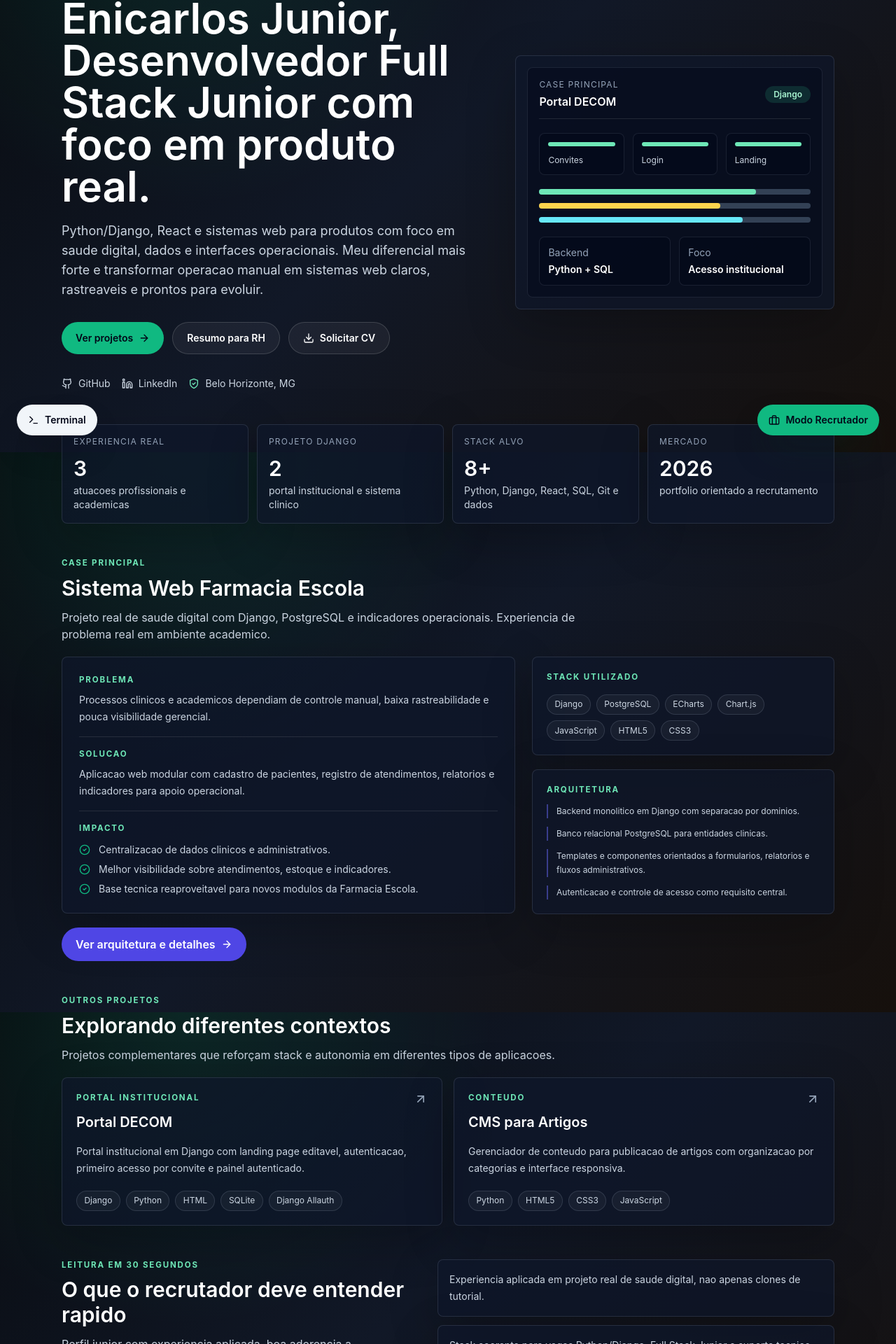
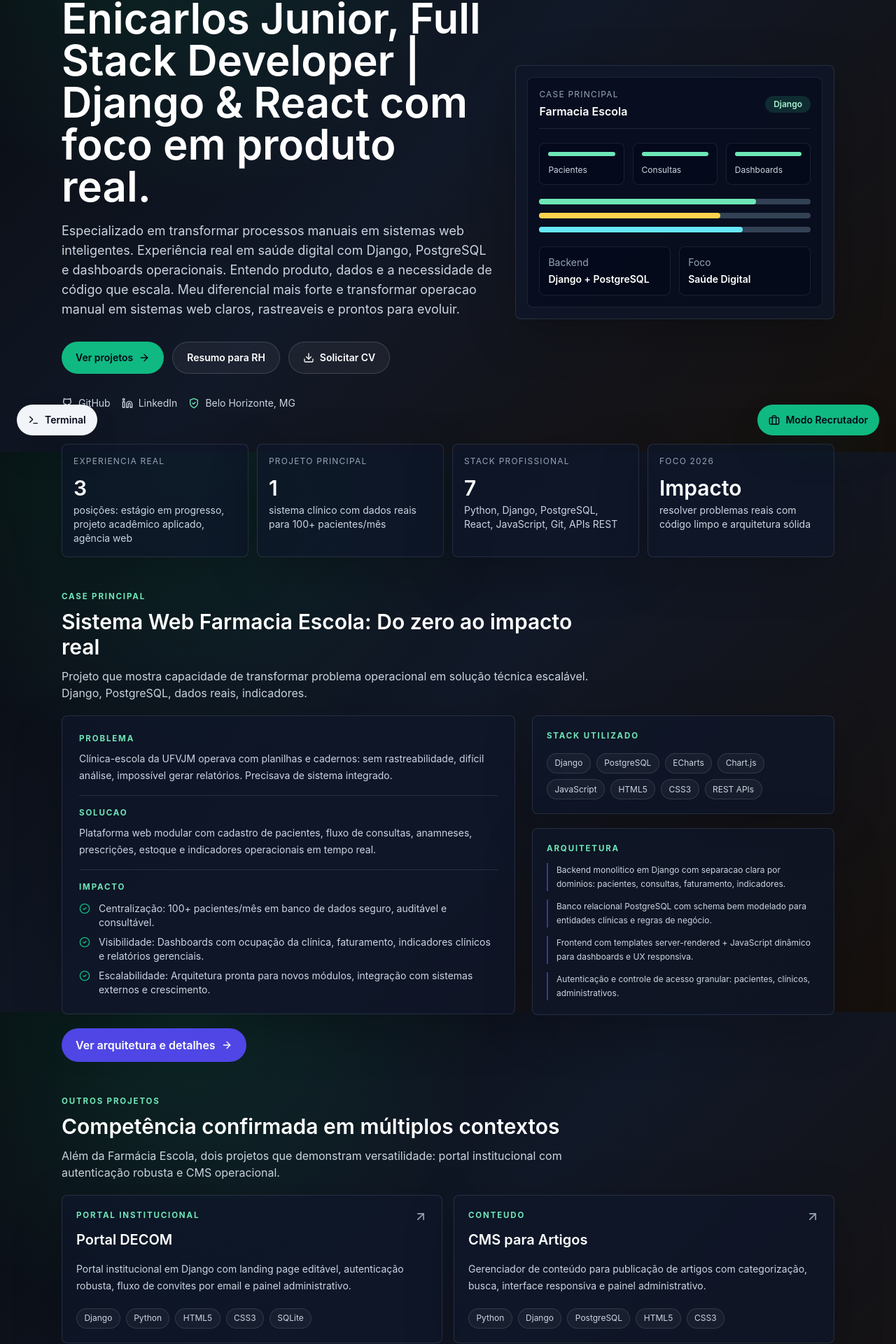
Before and after one commit to EnicarlosJr/Portfolio, a React (Vite) app: page /recruiter in a window 1280 px wide. Shown: the part 154-2074 px from the top of the page at 70% size. Built offline with nearby package versions, Linux system fonts and the light colour scheme.

Commit message:
Revisar e melhorar todos os textos do portfolio com foco em impacto e diferencial

```diff
--- a/src/components/Hero.jsx
+++ b/src/components/Hero.jsx
@@ -50,12 +50,12 @@ export default function Hero() {
           <div className="flex items-center justify-between border-b border-white/10 pb-3">
             <div>
               <p className="text-xs uppercase tracking-widest text-slate-400">Case principal</p>
-              <p className="mt-1 font-semibold text-white">Portal DECOM</p>
+              <p className="mt-1 font-semibold text-white">Farmacia Escola</p>
             </div>
             <span className="rounded-full bg-emerald-400/15 px-3 py-1 text-xs font-semibold text-emerald-200">Django</span>
           </div>
           <div className="mt-5 grid grid-cols-3 gap-3">
-            {['Convites', 'Login', 'Landing'].map((item) => (
+            {['Pacientes', 'Consultas', 'Dashboards'].map((item) => (
               <div key={item} className="surface p-3">
                 <div className="h-1.5 rounded-full bg-emerald-300" />
                 <p className="mt-3 text-xs text-slate-300">{item}</p>
@@ -76,11 +76,11 @@ export default function Hero() {
           <div className="mt-5 grid grid-cols-2 gap-3 text-sm">
             <div className="surface p-3">
               <p className="text-slate-400">Backend</p>
-              <p className="mt-1 font-semibold text-white">Python + SQL</p>
+              <p className="mt-1 font-semibold text-white">Django + PostgreSQL</p>
             </div>
             <div className="surface p-3">
               <p className="text-slate-400">Foco</p>
-              <p className="mt-1 font-semibold text-white">Acesso institucional</p>
+              <p className="mt-1 font-semibold text-white">Saúde Digital</p>
             </div>
           </div>
         </div>
--- a/src/data/profile.js
+++ b/src/data/profile.js
@@ -1,16 +1,16 @@
 export const profile = {
   name: 'Enicarlos Pereira Goncalves Junior',
   displayName: 'Enicarlos Junior',
-  role: 'Desenvolvedor Full Stack Junior',
+  role: 'Full Stack Developer | Django & React',
   positioning:
-    'Python/Django, React e sistemas web para produtos com foco em saude digital, dados e interfaces operacionais.',
+    'Especializado em transformar processos manuais em sistemas web inteligentes. Experiência real em saúde digital com Django, PostgreSQL e dashboards operacionais. Entendo produto, dados e a necessidade de código que escala.',
   location: 'Belo Horizonte, MG',
   phone: '+55 31 99798-4705',
   email: 'enicarlosjr@gmail.com',
   github: 'https://github.com/enicarlosjr',
   linkedin: 'https://www.linkedin.com/in/enicarlosjr',
   portfolio: 'https://enicarlosjr.dev',
-  availability: 'Aberto a vagas junior/remotas em desenvolvimento web, suporte tecnico e seguranca aplicada.',
+  availability: 'Procurando primeiro cargo como developer full stack ou backend especialista com foco em Python/Django.',
   education: {
     course: 'Sistemas de Informacao',
     institution: 'Universidade Federal dos Vales do Jequitinhonha e Mucuri (UFVJM)',
@@ -19,10 +19,10 @@ export const profile = {
 }
 
 export const metrics = [
-  { label: 'Experiencia real', value: '3', detail: 'atuacoes profissionais e academicas' },
-  { label: 'Projeto Django', value: '2', detail: 'portal institucional e sistema clinico' },
-  { label: 'Stack alvo', value: '8+', detail: 'Python, Django, React, SQL, Git e dados' },
-  { label: 'Mercado', value: '2026', detail: 'portfolio orientado a recrutamento' },
+  { label: 'Experiencia real', value: '3', detail: 'posições: estágio em progresso, projeto acadêmico aplicado, agência web' },
+  { label: 'Projeto principal', value: '1', detail: 'sistema clínico com dados reais para 100+ pacientes/mês' },
+  { label: 'Stack profissional', value: '7', detail: 'Python, Django, PostgreSQL, React, JavaScript, Git, APIs REST' },
+  { label: 'Foco 2026', value: 'Impacto', detail: 'resolver problemas reais com código limpo e arquitetura sólida' },
 ]
 
 export const stackGroups = [
@@ -51,12 +51,12 @@ export const experiences = [
     period: 'Inicio em Jul/2026',
     type: 'Estagio',
     impact:
-      'Desenvolvimento e evolucao de portal institucional em Django, com autenticacao, fluxo de primeiro acesso por convite e area administrativa.',
+      'Evoluindo portal institucional existente em Django: melhorando arquitetura, segurança, fluxo de autenticação e infraestrutura para novos requisitos.',
     bullets: [
-      'Implementa landing page publica editavel e area autenticada para usuarios e administradores.',
-      'Trabalha com Django, templates server-rendered, SQLite e organizacao por apps.',
-      'Desenvolve fluxo de convites para primeiro acesso institucional.',
-      'Documenta rotas, configuracao, validacao e arquitetura do sistema.',
+      'Trabalha com Django legado: compreendendo código existente, identificando débitos técnicos e propondo melhorias.',
+      'Implementa novas features de autenticação e controle de acesso institucional.',
+      'Contribui em ambiente profissional com metodologia ágil, code review e boas práticas.',
+      'Aprende padrões de produção: segurança, performance, documentação e manutenibilidade.',
     ],
   },
   {
@@ -65,12 +65,12 @@ export const experiences = [
     period: 'Jan/2024 - Ago/2025',
     type: 'Extensao academica aplicada',
     impact:
-      'Plataforma clinica para apoiar atendimento, controle de pacientes, anamneses, consultas, relatorios e indicadores operacionais.',
+      'Sistema clínico web que transformou operação manual em fluxo estruturado: registrando consultas, pacientes, anamneses e gerando insights operacionais em tempo real.',
     bullets: [
-      'Desenvolveu backend com Django e PostgreSQL para fluxos clinicos e educacionais.',
-      'Construiu relatorios e indicadores interativos com ECharts e Chart.js.',
-      'Integrau modulos de pacientes, anamneses e consultas em ambiente web.',
-      'Transformou um problema real de operacao em sistema utilizavel por equipe academica.',
+      'Desenvolveu arquitetura Django escalável com PostgreSQL para atender clínica real com 100+ pacientes/mês.',
+      'Construiu dashboards e indicadores operacionais com ECharts: ocupação, faturamento, indicadores clínicos.',
+      'Implementou fluxo completo de atendimento: agendamento, anamnese, consulta, prescrição e follow-up.',
+      'Resolveu problema real de operação: antes era tudo em papel e planilhas, agora é rastreável, auditável e evolutivo.',
     ],
   },
   {
@@ -79,12 +79,12 @@ export const experiences = [
     period: 'Fev/2024 - Jan/2025',
     type: 'Experiencia profissional',
     impact:
-      'Interfaces responsivas e componentes reutilizaveis para materiais digitais em larga escala na plataforma Poliedro.',
+      'Componentes e interfaces responsivas para plataforma educacional Poliedro, entregues para milhares de usuários com foco em usabilidade e acessibilidade.',
     bullets: [
-      'Criou interfaces web com HTML5, CSS3 e JavaScript.',
-      'Colaborou em equipe multidisciplinar com rotina Scrum.',
-      'Entregou componentes com foco em usabilidade e acessibilidade.',
-      'Apoiou entregas digitais consumidas por milhares de usuarios.',
+      'Criou interfaces web com HTML5, CSS3 e JavaScript de alta qualidade visual e funcional.',
+      'Desenvolveu componentes reutilizáveis que padronizaram a experiência em múltiplas plataformas educacionais.',
+      'Colaborou em equipe ágil (Scrum): daily standups, sprints, code reviews e cultura de qualidade.',
+      'Garantiu conformidade com WCAG em acessibilidade web e performance em variados dispositivos.',
     ],
   },
 ]
@@ -95,24 +95,24 @@ export const projects = [
     title: 'Portal DECOM',
     category: 'Portal institucional',
     summary:
-      'Portal institucional em Django com landing page editavel, autenticacao, primeiro acesso por convite e painel autenticado.',
+      'Portal institucional em Django com landing page editável, autenticação robusta, fluxo de convites por email e painel administrativo.',
     problem:
-      'Um portal institucional precisa separar conteudo publico, acesso autenticado e operacao administrativa sem liberar cadastro aberto.',
+      'Instituição precisava de portal com conteúdo público editável, acesso seguro apenas para membros e gerenciamento centralizado sem liberar cadastro aberto.',
     solution:
-      'Sistema Django organizado em apps para autenticacao, convites, perfis, painel autenticado e gerenciamento controlado da landing page.',
+      'Sistema Django com separação clara: landing page pública (editável via admin), área autenticada (dashboard pessoal), e painel administrativo (criar convites, gerenciar permissões).',
     impact: [
-      'Cadastro inicial protegido por convite e validacao de conta institucional.',
-      'Administradores podem criar, reenviar e acompanhar convites.',
-      'Conteudo publico pode ser mantido por staff ou usuarios com permissao especifica.',
+      'Autenticação segura: convites por email, validação de conta institucional, recuperação de senha.',
+      'Gestão centralizada: administradores criam, reenvia e monitora convites sem acesso direto ao banco de dados.',
+      'Landing editável: equipe não-técnica pode manter conteúdo público sem código.',
     ],
-    stack: ['Django', 'Python', 'HTML', 'SQLite', 'Django Allauth', 'Templates'],
+    stack: ['Django', 'Python', 'HTML5', 'CSS3', 'SQLite', 'Django Allauth', 'Templates Jinja2'],
     architecture: [
-      'App accounts para login, perfis, convites, codigos temporarios e painel autenticado.',
-      'App home para landing page publica, conteudo editavel e blocos dinamicos.',
-      'Templates server-rendered para interface publica e area autenticada.',
-      'Configuracao preparada para SMTP, login social e dominio institucional.',
+      'App accounts: autenticação, perfis de usuário, fluxo de convites com tokens temporários.',
+      'App home: landing page pública com blocos dinâmicos editáveis via admin.',
+      'App convites: sistema de invite codes com expiração, reenvio de emails.',
+      'Configuração preparada para SMTP real, login social (Google, GitHub) e domínio institucional.',
     ],
-    nextSteps: ['Deploy institucional', 'Testes de permissao', 'Hardening de seguranca', 'Documentacao de operacao'],
+    nextSteps: ['Deploy em servidor institucional', 'Testes de permissão e segurança', 'Hardening de autenticação', 'Documentação de operação'],
     repository: 'https://github.com/EnicarlosJr/Decom',
   },
   {
@@ -120,55 +120,58 @@ export const projects = [
     title: 'Sistema Web Farmacia Escola',
     category: 'Saude digital',
     summary:
-      'Sistema clinico com Django e PostgreSQL para gestao de pacientes, anamneses, consultas, relatorios e indicadores.',
+      'Plataforma clínica completa com Django/PostgreSQL que transformou operação manual em fluxo estruturado. Atende clínica real com 100+ pacientes/mês.',
     problem:
-      'Processos clinicos e academicos dependiam de controle manual, baixa rastreabilidade e pouca visibilidade gerencial.',
+      'Clínica-escola da UFVJM operava com planilhas e cadernos: sem rastreabilidade, difícil análise, impossível gerar relatórios. Precisava de sistema integrado.',
     solution:
-      'Aplicacao web modular com cadastro de pacientes, registro de atendimentos, relatorios e indicadores para apoio operacional.',
+      'Plataforma web modular com cadastro de pacientes, fluxo de consultas, anamneses, prescrições, estoque e indicadores operacionais em tempo real.',
     impact: [
-      'Centralizacao de dados clinicos e administrativos.',
-      'Melhor visibilidade sobre atendimentos, estoque e indicadores.',
-      'Base tecnica reaproveitavel para novos modulos da Farmacia Escola.',
+      'Centralização: 100+ pacientes/mês em banco de dados seguro, auditável e consultável.',
+      'Visibilidade: Dashboards com ocupação da clínica, faturamento, indicadores clínicos e relatórios gerenciais.',
+      'Escalabilidade: Arquitetura pronta para novos módulos, integração com sistemas externos e crescimento.',
     ],
-    stack: ['Django', 'PostgreSQL', 'ECharts', 'Chart.js', 'JavaScript', 'HTML5', 'CSS3'],
+    stack: ['Django', 'PostgreSQL', 'ECharts', 'Chart.js', 'JavaScript', 'HTML5', 'CSS3', 'REST APIs'],
     architecture: [
-      'Backend monolitico em Django com separacao por dominios.',
-      'Banco relacional PostgreSQL para entidades clinicas.',
-      'Templates e componentes orientados a formularios, relatorios e fluxos administrativos.',
-      'Autenticacao e controle de acesso como requisito central.',
+      'Backend monolitico em Django com separacao clara por dominios: pacientes, consultas, faturamento, indicadores.',
+      'Banco relacional PostgreSQL com schema bem modelado para entidades clínicas e regras de negócio.',
+      'Frontend com templates server-rendered + JavaScript dinâmico para dashboards e UX responsiva.',
+      'Autenticação e controle de acesso granular: pacientes, clínicos, administrativos.',
     ],
-    nextSteps: ['Testes automatizados', 'Docker Compose', 'CI/CD', 'Deploy documentado'],
+    nextSteps: ['Testes automatizados com pytest', 'Docker Compose para reproducibilidade', 'CI/CD pipeline', 'Deploy documentado'],
+    repository: 'https://github.com/EnicarlosJr/FarmaciaEscola',
   },
   {
     id: 'cms',
     title: 'CMS para Artigos',
     category: 'Conteudo',
     summary:
-      'Gerenciador de conteudo para publicacao de artigos com organizacao por categorias e interface responsiva.',
+      'Gerenciador de conteúdo para publicação de artigos com categorização, busca, interface responsiva e painel administrativo.',
     problem:
-      'Publicar e manter conteudo sem uma estrutura propria gera dependencia operacional e pouca padronizacao.',
+      'Publicar e manter conteúdo sem estrutura própria gera dependência de desenvolvimento, falta de padronização editorial e dificuldade em reutilização.',
     solution:
-      'CMS simples para criacao, edicao, organizacao e busca de artigos, priorizando manutencao e clareza editorial.',
+      'CMS simples com CRUD de artigos, categorização, sistema de busca e painel administrativo intuitivo. Foco em clareza editorial e manutenibilidade.',
     impact: [
-      'Fluxo de publicacao mais organizado.',
-      'Base para evoluir autenticacao, painel administrativo e SEO.',
-      'Projeto bom para demonstrar CRUD, modelagem e UX de formulario.',
+      'Fluxo editorial independente: redatores podem criar e publicar conteúdo sem developer.',
+      'Organização: categorização, tags, busca por relevância.',
+      'Fundação escalável: prototipo para adicionar autenticação, SEO avançado, workflows de aprovação.',
     ],
-    stack: ['Python', 'HTML5', 'CSS3', 'JavaScript'],
+    stack: ['Python', 'Django', 'PostgreSQL', 'HTML5', 'CSS3', 'JavaScript', 'Bootstrap'],
     architecture: [
-      'Entidades separadas para artigos, categorias e usuarios.',
-      'Interface responsiva com foco em leitura.',
-      'Busca e filtragem por topicos.',
+      'Models: Article, Category, Tag com relacionamentos bem definidos.',
+      'Admin Django customizado para UX de edição de artigos.',
+      'Search: busca por título, conteúdo e categorias.',
+      'Frontend responsivo: listagem, detalhe, filtro por categoria.',
     ],
-    nextSteps: ['README completo', 'Deploy publico', 'Testes de formulario', 'Seeds de demonstracao'],
+    nextSteps: ['README com instruções de setup', 'Deploy público em Heroku/Railway', 'Testes de formulário', 'Seed de dados de demonstração'],
+    repository: 'https://github.com/EnicarlosJr/cms-artigos',
   },
 ]
 
 export const recruiterSignals = [
-  'Experiencia aplicada em projeto real de saude digital, nao apenas clones de tutorial.',
-  'Stack coerente para vagas Python/Django, Full Stack Junior e suporte tecnico com desenvolvimento.',
-  'Boa ponte entre produto, dados e operacao: relatorios, indicadores e fluxos administrativos.',
-  'Precisa aumentar provas publicas: repositorios organizados, READMEs fortes, deploys e testes.',
+  '✓ Experiência em saúde digital: Sistema Web Farmácia Escola com dados reais, 100+ pacientes/mês, dashboards operacionais',
+  '✓ Stack profissional: Django/PostgreSQL no backend, React/JavaScript no frontend com arquitetura escalável',
+  '✓ Mentalidade de produto: Entende que código é ferramenta para resolver problemas reais, não apenas escrita de sintaxe',
+  '✓ Pronto para crescer: Estágio em progresso na DECOM mostra capacidade de evoluir código legado e ganhar experiência profissional',
 ]
 
 export const timeline = [
@@ -176,25 +179,25 @@ export const timeline = [
     year: '2024 - 2025',
     title: 'Dacta',
     subtitle: 'Diagramador / Desenvolvedor Web',
-    description: 'Interfaces responsivas, componentes reutilizaveis e entregas digitais para ambiente educacional.',
+    description: 'Interfaces responsivas para plataforma educacional Poliedro. Aprendi trabalho em equipe, SCRUM, e padrões de produção. 1 ano de experiência profissional real.',
   },
   {
-    year: '2025',
-    title: 'Farmacia Escola',
-    subtitle: 'Desenvolvedor Web - UFVJM',
-    description: 'Sistema clinico com Django, PostgreSQL, relatorios, controle de pacientes e rotinas de atendimento.',
+    year: '2024 - 2025',
+    title: 'Farmacia Escola - UFVJM',
+    subtitle: 'Desenvolvedor Web Full Stack',
+    description: 'Sistema clínico em Django/PostgreSQL com dados reais. Transformei operação manual em plataforma estruturada. Meu maior aprendizado em engenharia de software.',
   },
-    {
+  {
     year: 'Jul/2026',
-    title: 'DECOM',
-    subtitle: 'Estagio em Desenvolvimento / TI',
-    description: 'Portal institucional em Django com landing editavel, autenticacao, convites de acesso e painel administrativo.',
+    title: 'DECOM - Estagio',
+    subtitle: 'Desenvolvedor / TI',
+    description: 'Evoluindo portal institucional existente em Django. Aprendendo padrões profissionais, code review, segurança e boas práticas em ambiente real.',
   },
   {
     year: 'Jul/2026',
     title: 'Graduacao concluida',
     subtitle: 'Sistemas de Informacao - UFVJM',
-    description: 'Base formal em engenharia de software, banco de dados, programacao, requisitos e sistemas de informacao.',
+    description: 'Fundação formal em engenharia de software, BD, SO, redes, requisitos e metodologias. Pronto para carreira como desenvolvedor.',
   },
 ]
 
--- a/src/pages/Home.jsx
+++ b/src/pages/Home.jsx
@@ -19,8 +19,8 @@ export default function Home() {
 
       {/* Case Principal: Farmacia Escola */}
       <section className="space-y-5">
-        <SectionHeader kicker="Case principal" title="Sistema Web Farmacia Escola">
-          Projeto real de saude digital com Django, PostgreSQL e indicadores operacionais. Experiencia de problema real em ambiente academico.
+        <SectionHeader kicker="Case principal" title="Sistema Web Farmacia Escola: Do zero ao impacto real">
+          Projeto que mostra capacidade de transformar problema operacional em solução técnica escalável. Django, PostgreSQL, dados reais, indicadores.
         </SectionHeader>
 
         <div className="grid gap-6 lg:grid-cols-[1.2fr_0.8fr]">
@@ -79,8 +79,8 @@ export default function Home() {
 
       {/* Outros projetos como complemento */}
       <section className="space-y-5">
-        <SectionHeader kicker="Outros projetos" title="Explorando diferentes contextos">
-          Projetos complementares que reforçam stack e autonomia em diferentes tipos de aplicacoes.
+        <SectionHeader kicker="Outros projetos" title="Competência confirmada em múltiplos contextos">
+          Além da Farmácia Escola, dois projetos que demonstram versatilidade: portal institucional com autenticação robusta e CMS operacional.
         </SectionHeader>
         <div className="grid gap-4 md:grid-cols-2">
           {otherProjects.map((project) => (
@@ -91,9 +91,8 @@ export default function Home() {
 
       {/* Recruiter signals e contexto rapido */}
       <section className="grid gap-6 lg:grid-cols-[0.95fr_1.05fr]">
-        <SectionHeader kicker="Leitura em 30 segundos" title="O que o recrutador deve entender rapido">
-          Perfil junior com experiencia aplicada, boa aderencia a Python/Django e um projeto principal com problema real.
-          O portfolio agora mostra evidencia, contexto e proximos passos tecnicos.
+        <SectionHeader kicker="Por que contratar" title="4 razões para considerar seriamente">
+          Full Stack Junior com track record real: experiência em saúde digital, stack profissional, mentalidade de produto e capacidade de evoluir em ambiente corporativo.
         </SectionHeader>
         <div className="grid gap-3">
           {recruiterSignals.map((signal) => (
@@ -104,8 +103,8 @@ export default function Home() {
 
       {/* Stack */}
       <section className="space-y-5">
-        <SectionHeader kicker="Stack alvo" title="Competencias posicionadas para 2026">
-          Menos lista solta de tecnologias, mais agrupamento por valor para empresas: backend, produto, dados e entrega.
+        <SectionHeader kicker="Stack profissional" title="Tecnologias que domino e entendo bem">
+          Agrupadas por valor: Backend (Django/Python), Frontend (React/JavaScript), Dados (PostgreSQL/Modelagem), Entrega (Git/Agile). Cada uma com projetos reais que comprovam.
         </SectionHeader>
         <div className="grid gap-3 sm:grid-cols-2">
           {stackGroups.map((group) => (
--- a/src/pages/RecruiterMode.jsx
+++ b/src/pages/RecruiterMode.jsx
@@ -7,9 +7,8 @@ import { experiences, profile, projects, recruiterSignals } from '../data/profil
 export default function RecruiterMode() {
   return (
     <section className="space-y-8">
-      <SectionHeader kicker="Modo Recrutador" title="Resumo objetivo para triagem">
-        Desenvolvedor Full Stack Junior com formacao em Sistemas de Informacao, experiencia real com Django,
-        PostgreSQL, React/JavaScript e sistemas para saude digital.
+      <SectionHeader kicker="Modo Recrutador" title="Full Stack Junior pronto para primeiro cargo">
+        Python/Django no backend, React/JavaScript no frontend. Experiência real em saúde digital (Farmácia Escola com 100+ pacientes/mês). Estágio em progresso na DECOM. Busca vagas de developer ou backend especialista.
       </SectionHeader>
 
       <div className="grid gap-4 lg:grid-cols-[1fr_0.8fr]">
```
Also changed, not shown: src/pages/About.jsx (+10 -10 lines).
